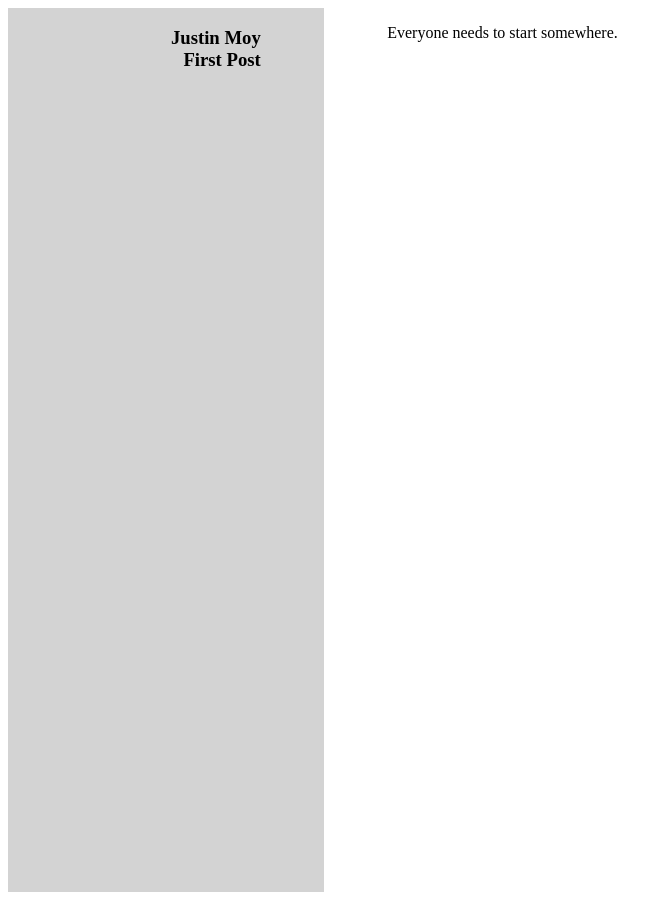
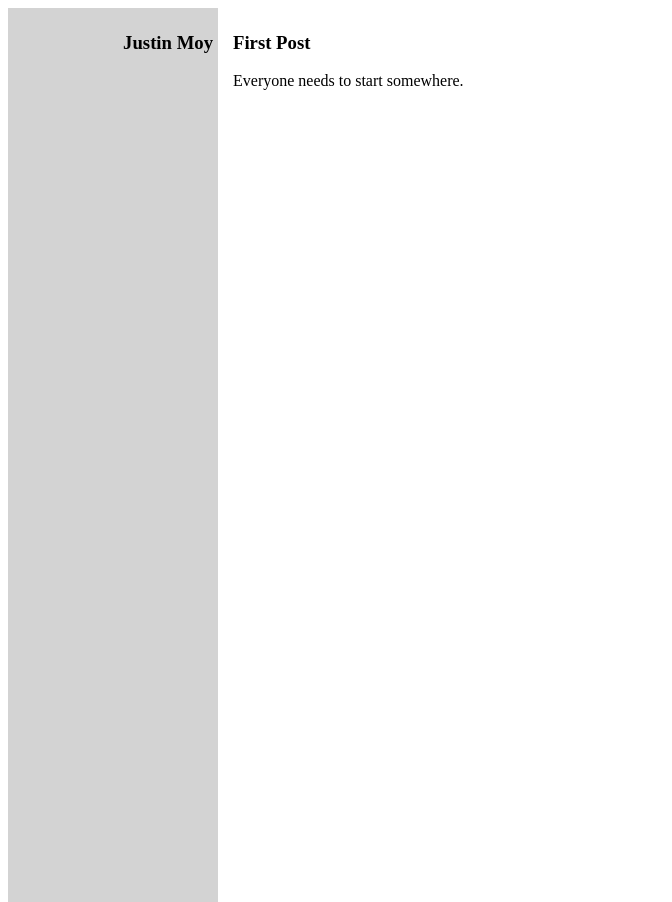
Before and after one commit to justincmoy/joeblow1102.github.io, a Jekyll site: the page built from _posts/2013-04-10-first-post.md, in a window 1280 px wide. Shown: the whole page, without its empty margins (0-672 px from the left). Built offline with Jekyll 4.4.1, drawn with Linux system fonts in a browser that asks for light colours.

Commit message:
Update default layout

```diff
--- /dev/null
+++ b/_includes/left-column.html
@@ -0,0 +1,3 @@
+<div id="left-column">
+    <h3>Justin Moy</h3>
+</div>
--- a/_layouts/post.html
+++ b/_layouts/post.html
@@ -5,10 +5,9 @@
     </head>
     <body>
         <div id="container">
-            <div id="left-column">
-                <h3>Justin Moy<br/>{{ page.title }}</h3>
-            </div>
+            {% include left-column.html %}
             <div id="right-column">
+                <h3>{{ page.title }}</h3>
                 {{ content }}
             </div>
         </div>
--- a/css/columns.css
+++ b/css/columns.css
@@ -1,18 +1,18 @@
 #container {
-    width: 100%
+    width: 768px;
 }
 
 #left-column {
     float: left;
-    width: 20%;
+    width: 200px;
     background-color: lightgray;
     text-align: right;
-    padding-right: 5%;
-    margin-right: 5%;
-    height: 100%
+    padding: 5px;
+    height: 100%;
 }
 
 #right-column {
-    float: left;
-    width: 70%
+    margin-left: 220px;
+    width: 568px;
+    padding: 5px;
 }
--- a/index.html
+++ b/index.html
@@ -2,7 +2,7 @@
 layout: default
 title: Home
 ---
-<h2>Posts</h2>
+<h3>Posts</h3>
 {% for post in site.posts %}
 {{ post.date | date_to_string }}: <a href="{{ post.url }}">{{ post.title }}</a><br/>
 {% endfor %}
```
Also changed, not shown: _layouts/default.html (+7 -1 lines).
